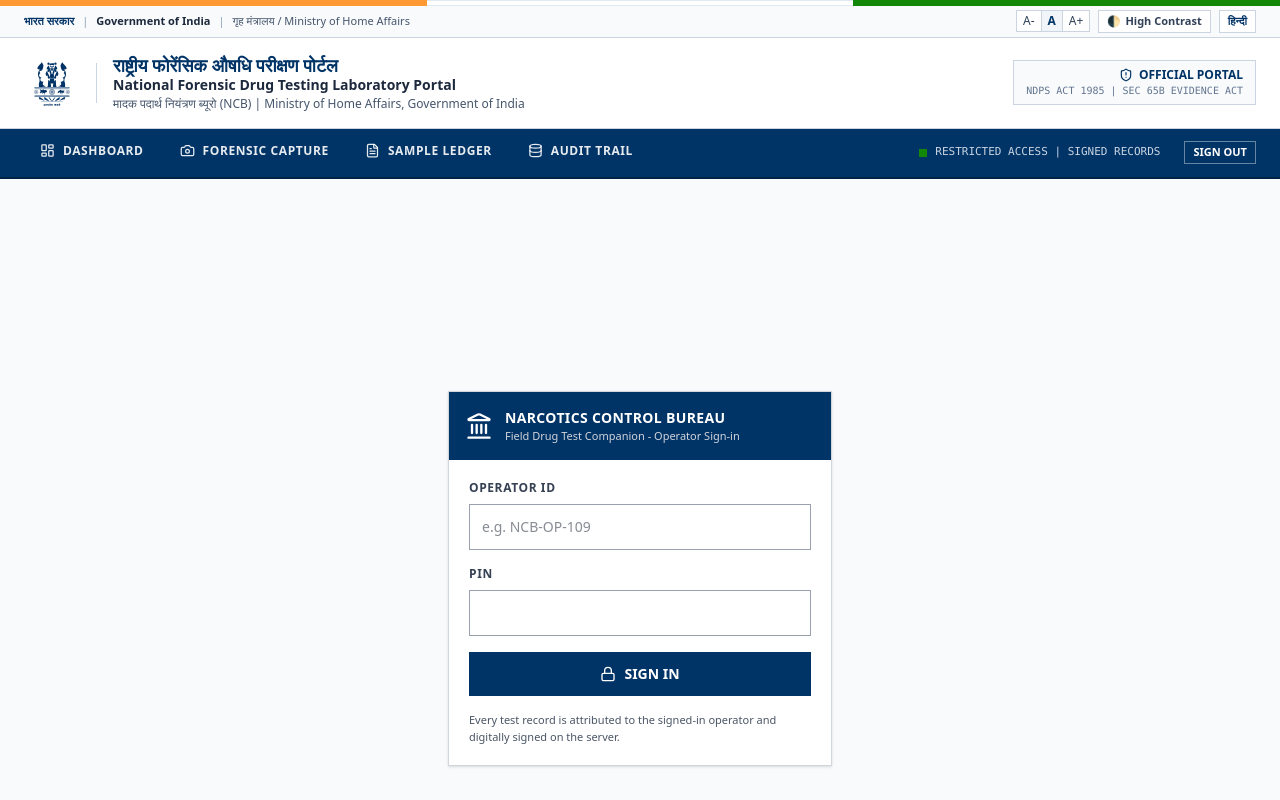
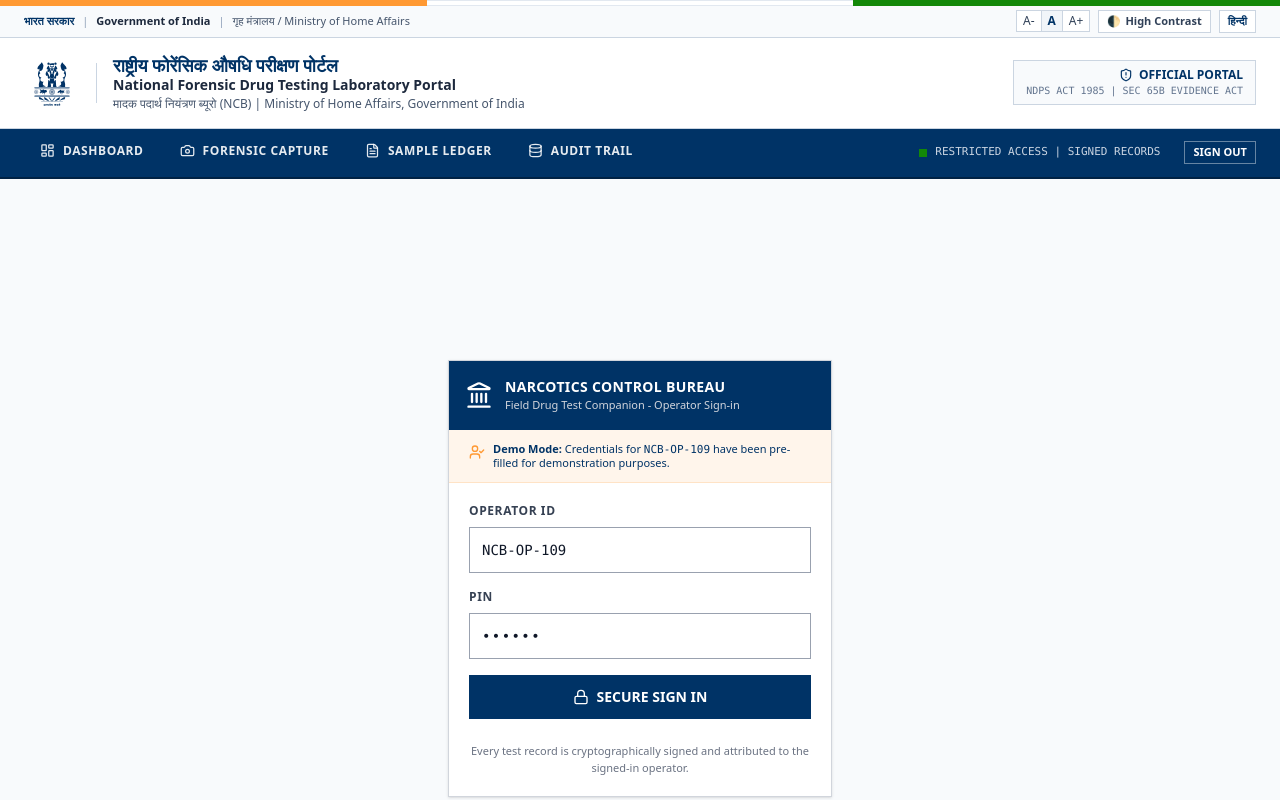
Before and after one commit to Tanvikorada/SIH26231-companion, a Next.js app: page /login in a window 1280 px wide. Shown: the top 800 px of the page. Built offline with nearby package versions, Linux system fonts and the light colour scheme.

Commit message:
UI: Pre-fill demo credentials on login page for easier demonstration

```diff
--- a/src/app/login/page.tsx
+++ b/src/app/login/page.tsx
@@ -2,13 +2,13 @@
 
 import { Suspense, useState } from "react";
 import { useRouter, useSearchParams } from "next/navigation";
-import { Landmark, Lock } from "lucide-react";
+import { Landmark, Lock, UserCheck } from "lucide-react";
 
 function LoginForm() {
   const router = useRouter();
   const params = useSearchParams();
-  const [operatorId, setOperatorId] = useState("");
-  const [pin, setPin] = useState("");
+  const [operatorId, setOperatorId] = useState("NCB-OP-109");
+  const [pin, setPin] = useState("123456");
   const [error, setError] = useState("");
   const [busy, setBusy] = useState(false);
 
@@ -38,20 +38,29 @@
             <h2 className="text-[11px] text-gray-300">Field Drug Test Companion - Operator Sign-in</h2>
           </div>
         </div>
+
+        {/* Demo Notification */}
+        <div className="bg-[#FF9933]/10 border-b border-[#FF9933]/20 px-5 py-3 flex items-start gap-2">
+          <UserCheck size={16} className="text-[#FF9933] mt-0.5 shrink-0" />
+          <p className="text-[11px] text-[#003366] font-medium leading-tight">
+            <strong>Demo Mode:</strong> Credentials for <span className="font-mono">NCB-OP-109</span> have been pre-filled for demonstration purposes.
+          </p>
+        </div>
+
         <form onSubmit={submit} className="p-5 space-y-4">
           <div>
             <label htmlFor="op" className="block text-xs font-bold text-gray-700 uppercase tracking-wider mb-2">Operator ID</label>
-            <input id="op" autoComplete="username" required value={operatorId} onChange={(e) => setOperatorId(e.target.value)} className="w-full border border-gray-400 px-3 py-3 text-sm text-gray-900 focus:outline-none focus:border-[#003366] focus:ring-1 focus:ring-[#003366]" placeholder="e.g. NCB-OP-109" />
+            <input id="op" autoComplete="username" required value={operatorId} onChange={(e) => setOperatorId(e.target.value)} className="w-full border border-gray-400 px-3 py-3 text-sm text-gray-900 focus:outline-none focus:border-[#003366] focus:ring-1 focus:ring-[#003366] font-mono" placeholder="e.g. NCB-OP-109" />
           </div>
           <div>
             <label htmlFor="pin" className="block text-xs font-bold text-gray-700 uppercase tracking-wider mb-2">PIN</label>
-            <input id="pin" type="password" inputMode="numeric" autoComplete="current-password" required value={pin} onChange={(e) => setPin(e.target.value)} className="w-full border border-gray-400 px-3 py-3 text-sm text-gray-900 focus:outline-none focus:border-[#003366] focus:ring-1 focus:ring-[#003366]" />
+            <input id="pin" type="password" inputMode="numeric" autoComplete="current-password" required value={pin} onChange={(e) => setPin(e.target.value)} className="w-full border border-gray-400 px-3 py-3 text-sm text-gray-900 focus:outline-none focus:border-[#003366] focus:ring-1 focus:ring-[#003366] font-mono tracking-widest" />
           </div>
           {error && <p role="alert" className="text-sm font-bold text-red-700 border border-red-300 bg-red-50 p-2">{error}</p>}
-          <button disabled={busy} className="w-full bg-[#003366] hover:bg-[#002244] text-white font-bold py-3 text-sm flex items-center justify-center gap-2 focus:outline-none focus:ring-2 focus:ring-offset-2 focus:ring-[#FF9933] disabled:opacity-60">
-            <Lock size={16} /> {busy ? "SIGNING IN..." : "SIGN IN"}
+          <button disabled={busy} className="w-full bg-[#003366] hover:bg-[#002244] text-white font-bold py-3 text-sm flex items-center justify-center gap-2 focus:outline-none focus:ring-2 focus:ring-offset-2 focus:ring-[#FF9933] disabled:opacity-60 transition-colors">
+            <Lock size={16} /> {busy ? "SIGNING IN..." : "SECURE SIGN IN"}
           </button>
-          <p className="text-[11px] text-gray-600">Every test record is attributed to the signed-in operator and digitally signed on the server.</p>
+          <p className="text-[11px] text-gray-500 text-center pt-2">Every test record is cryptographically signed and attributed to the signed-in operator.</p>
         </form>
       </div>
     </div>
@@ -60,7 +69,11 @@
 
 export default function LoginPage() {
   return (
-    <Suspense fallback={null}>
+    <Suspense fallback={
+      <div className="min-h-screen bg-[#F8FAFC] flex items-center justify-center text-[#003366] text-sm font-bold">
+        Loading Secure Terminal...
+      </div>
+    }>
       <LoginForm />
     </Suspense>
   );
```
